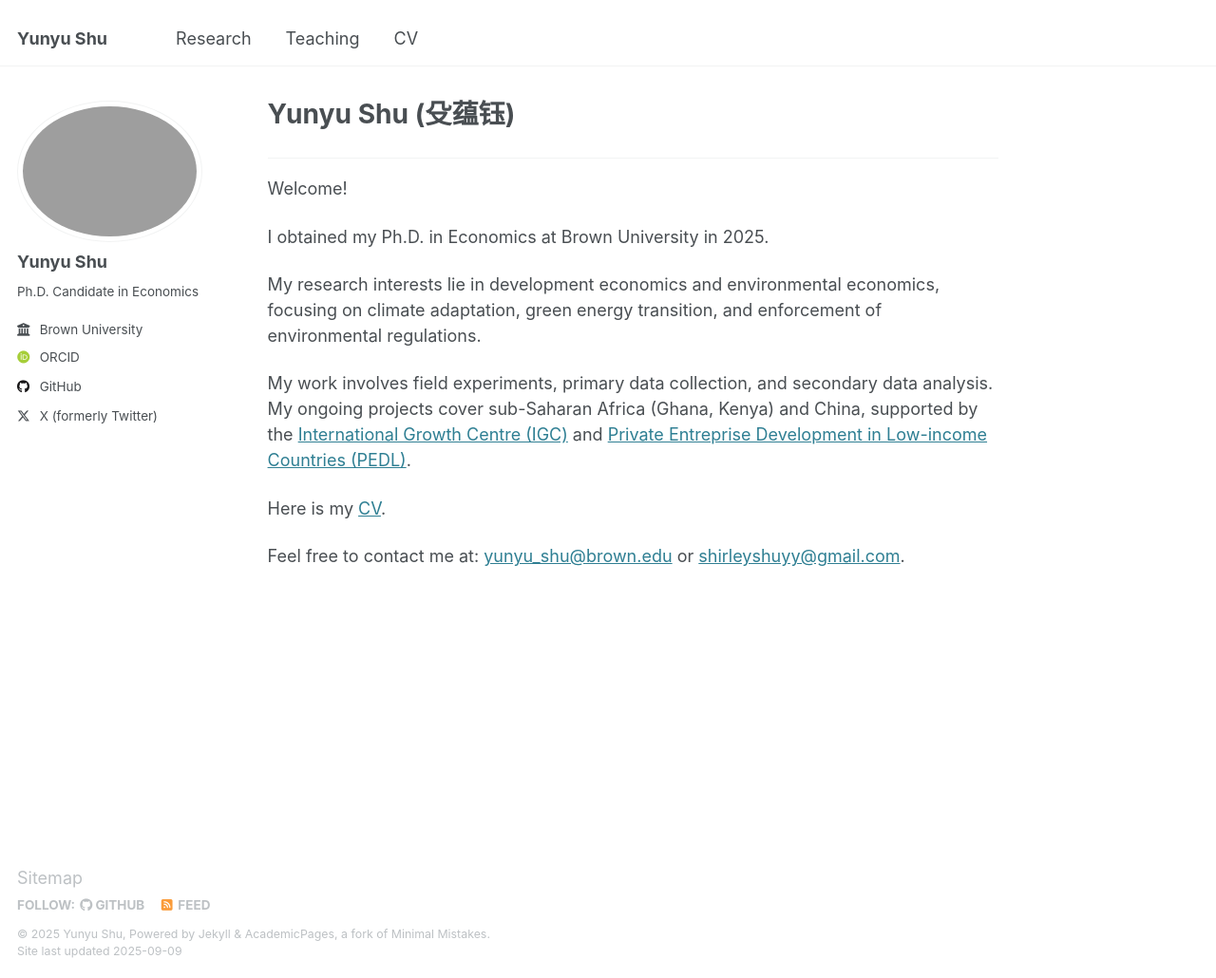
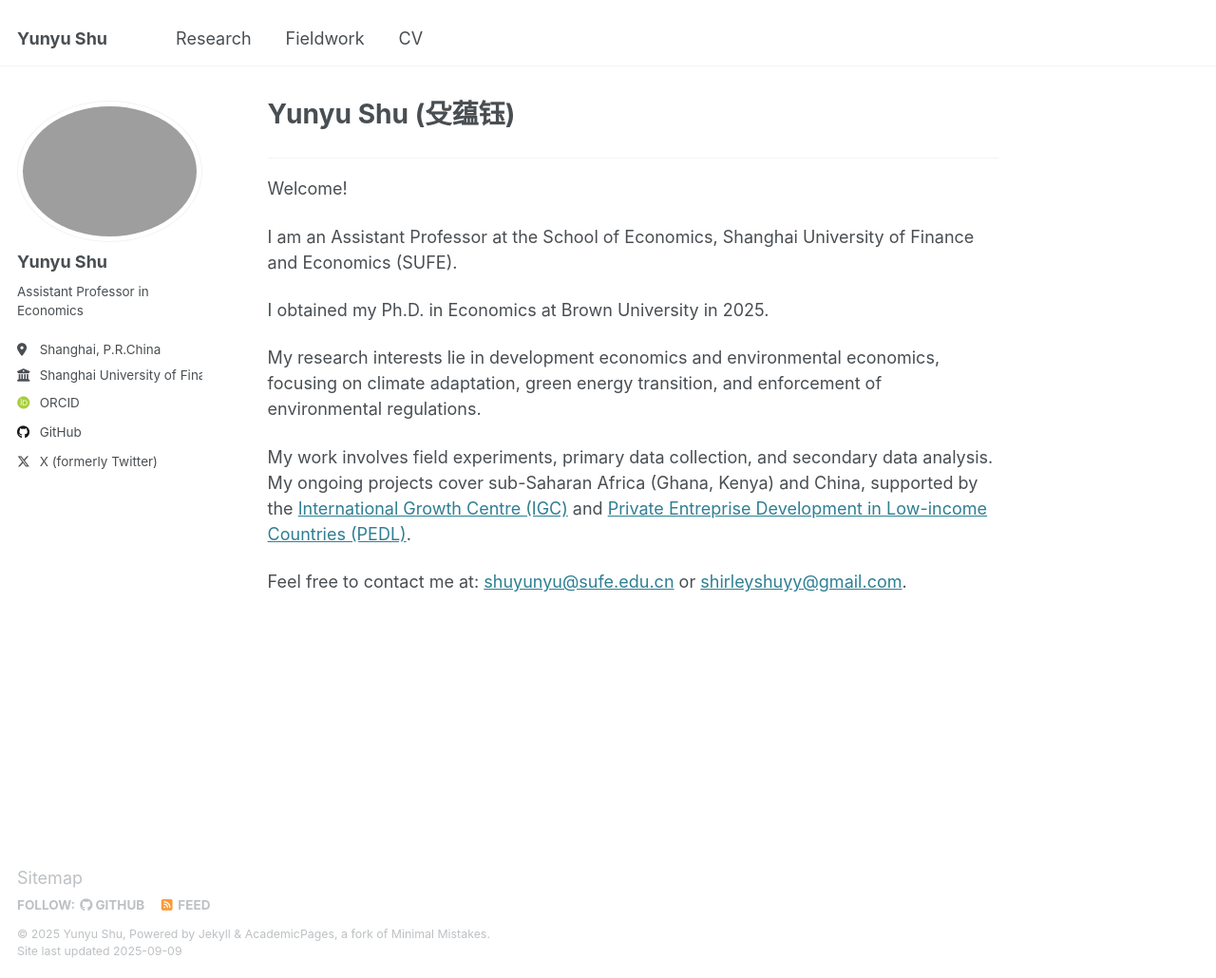
Before and after one commit to shirleyshu0503/shirleyshu0503.github.io, a Jekyll site: the page built from _pages/about.md, in a window 1280 px wide and 1030 px high. Shown: the whole window at 95% size. Built offline with Jekyll 4.4.1, drawn with Linux system fonts in a browser that asks for light colours; some web fonts are replaced.

Commit message:
Webpage update 2509

```diff
--- a/_config.yml
+++ b/_config.yml
@@ -25,9 +25,9 @@ author:
   avatar           : "YS2.JPG"
   name             : "Yunyu Shu"
   pronouns         : # example: "she/her"
-  bio              : "Ph.D. Candidate in Economics"
-  location         : # "Providence, RI, USA"
-  employer         : "Brown University"
+  bio              : "Assistant Professor in Economics"
+  location         : "Shanghai, P.R.China"
+  employer         : "Shanghai University of Finance and Economics"
   uri              : # URL
   email            : # "yunyu_shu@brown.edu"
 
--- a/_data/navigation.yml
+++ b/_data/navigation.yml
@@ -8,8 +8,8 @@ main:
   - title: "Research"
     url: /research/
 
-  - title: "Teaching"
-    url: /teaching/
+  - title: "Fieldwork"
+    url: /Fieldwork/
 
   - title: "CV"
     url: /cv/
--- a/_pages/about.md
+++ b/_pages/about.md
@@ -10,12 +10,14 @@ redirect_from:
 ------
 Welcome!
 
+I am an Assistant Professor at the School of Economics, Shanghai University of Finance and Economics (SUFE).
+
+
 I obtained my Ph.D. in Economics at Brown University in 2025.
 
 My research interests lie in development economics and environmental economics, focusing on climate adaptation, green energy transition, and enforcement of environmental regulations.
 
 My work involves field experiments, primary data collection, and secondary data analysis. My ongoing projects cover sub-Saharan Africa (Ghana, Kenya) and China, supported by the [International Growth Centre (IGC)](https://www.theigc.org/) and [Private Entreprise Development in Low-income Countries (PEDL)](https://pedl.cepr.org/).
 
-Here is my [CV](https://shirleyshu0503.github.io/files/CV_YunyuShu.pdf).
 
-Feel free to contact me at: [yunyu_shu@brown.edu](mailto:yunyu_shu@brown.edu) or [shirleyshuyy@gmail.com](mailto:shirleyshuyy@gmail.com).
+Feel free to contact me at: [shuyunyu@sufe.edu.cn](mailto:shuyunyu@sufe.edu.cn) or [shirleyshuyy@gmail.com](mailto:shirleyshuyy@gmail.com).
```
Also changed, not shown: _pages/cv.md (+0 -1 lines), _pages/research.md (+4 -4 lines), 2 other files.
